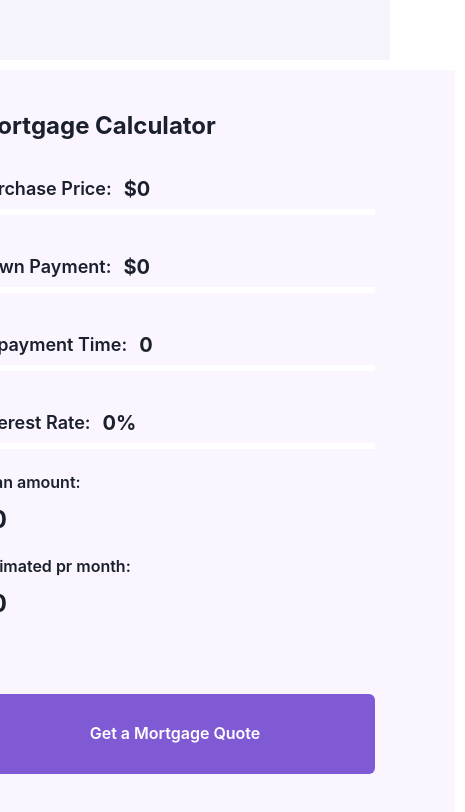
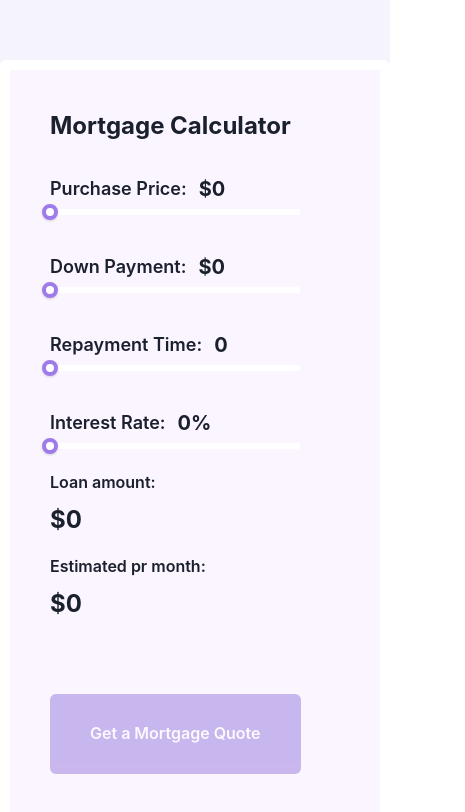
Before and after one commit to shoeJuice/mortgage-calculator, a React (Create React App) app: page / in a window 390 px wide. Shown: the top 812 px of the page, 465 px wide, since content can reach past the window. Built offline with nearby package versions, Linux system fonts and the light colour scheme.

Commit message:
Changes: Responsiveness edits to fix mobile issues

```diff
--- a/src/App.css
+++ b/src/App.css
@@ -1,5 +1,5 @@
 .App {
-
+  height: 100%;
 }
 
 .App-logo {
--- a/src/App.js
+++ b/src/App.js
@@ -1,38 +1,33 @@
-import logo from './logo.svg';
-import './App.css';
-import {ChakraProvider, Flex, HStack, Spacer, Button, Text, Heading} from '@chakra-ui/react'
-import SliderComponent from './components/SliderComponent';
-import CurrencyDisplayComponent from './components/CurrencyDisplayComponent';
-import React from 'react';
+import "./App.css";
+import { ChakraProvider, Flex, Button, Heading } from "@chakra-ui/react";
+import SliderComponent from "./components/SliderComponent";
+import CurrencyDisplayComponent from "./components/CurrencyDisplayComponent";
+import React from "react";
 
 function App() {
-
   const [purchasePrice, setpurchasePrice] = React.useState(0);
   const [downPayment, setDownPayment] = React.useState(0);
   const [repaymentTime, setRepaymentTime] = React.useState(0);
-  const [interestRate, setInterestRate] = React.useState(0.00);
+  const [interestRate, setInterestRate] = React.useState(0.0);
   const [loanAmount, setLoanAmount] = React.useState(0);
-  const [prMonth, setPrMonth] = React.useState(0);
   const [mortgageQuote, setMortgageQuote] = React.useState(0);
 
-
-  var formatter = new Intl.NumberFormat('en-US', {
-    style: 'currency',
-    currency: 'USD',
-    maximumFractionDigits: 0
-  })
+  var formatter = new Intl.NumberFormat("en-US", {
+    style: "currency",
+    currency: "USD",
+    maximumFractionDigits: 0,
+  });
 
   const calculateMortgageQuote = () => {
     const p = purchasePrice - downPayment;
-    const r = (interestRate / 12)
+    const r = interestRate / 12;
     const n = repaymentTime * 12;
 
-    const mp = p * (r * ((1+r) ^ n) / (((1+r)^n) - 1));
+    const mp = p * ((r * ((1 + r) ^ n)) / (((1 + r) ^ n) - 1));
 
-    setLoanAmount(p)
-    setMortgageQuote(mp)
-
-  }
+    setLoanAmount(p);
+    setMortgageQuote(mp);
+  };
 
   return (
     <ChakraProvider>
@@ -41,42 +36,99 @@ function App() {
         alignItems="center"
         flexDirection="column"
         height="100vh"
-        bg='#f5f3fb'
+        bg="#f5f3fb"
       >
         <Flex
           bgColor="purple.50"
           borderRadius={6}
           borderWidth={10}
           borderColor="white"
+          width="100%"
           flexDirection="column"
           padding={10}
           mt={10}
         >
-          <Heading as="h2" size="lg">Mortgage Calculator</Heading>
+          <Heading as="h2" size="lg">
+            Mortgage Calculator
+          </Heading>
           <Flex
-                justifyContent="center"
+            justifyContent="flex-start"
             alignItems="flex-start"
             flexDirection="row"
-                maxWidth='1400px'
+            maxWidth={["700px", "1400px"]}
             flexWrap="wrap"
             pb={8}
+          >
+            <SliderComponent
+              width={"400px"}
+              Placeholder={"Purchase Price"}
+              maxValue={15000000}
+              stateValue={formatter.format(purchasePrice)}
+              onChangeFunction={(val) => {
+                setpurchasePrice(val);
+              }}
+            />
+            <SliderComponent
+              width={"400px"}
+              Placeholder={"Down Payment"}
+              stateValue={formatter.format(downPayment)}
+              onChangeFunction={(val) => {
+                setDownPayment(val);
+              }}
+            />
+            <SliderComponent
+              width={"400px"}
+              Placeholder={"Repayment Time"}
+              stateValue={
+                repaymentTime === 0
+                  ? `${repaymentTime}`
+                  : repaymentTime === 1
+                  ? `${repaymentTime} year`
+                  : `${repaymentTime} years`
+              }
+              maxValue={40}
+              onChangeFunction={(val) => {
+                setRepaymentTime(val);
+              }}
+            />
+            <SliderComponent
+              width={"400px"}
+              Placeholder={"Interest Rate"}
+              stateValue={`${interestRate * 100}%`}
+              maxValue={100}
+              onChangeFunction={(val) => {
+                setInterestRate(parseFloat(val / 100));
+              }}
+            />
 
+            <CurrencyDisplayComponent
+              placeholderText={"Loan amount:"}
+              textValue={formatter.format(loanAmount)}
+            />
+            <CurrencyDisplayComponent
+              placeholderText={"Estimated pr month:"}
+              textValue={formatter.format(mortgageQuote)}
+            />
+          </Flex>
+          <Button
+            alignSelf="flex-start"
+            disabled={
+              purchasePrice === 0 ||
+              downPayment === 0 ||
+              repaymentTime === 0 ||
+              interestRate === 0
+            }
+            mt={10}
+            padding={10}
+            maxWidth="400px"
+            colorScheme="purple"
+            onClick={(e) => {
+              calculateMortgageQuote();
+            }}
           >
-                <SliderComponent width={'400px'} Placeholder={"Purchase Price"} maxValue={15000000} stateValue={formatter.format(purchasePrice)} onChangeFunction={(val) => {setpurchasePrice(val)}} />
-                <SliderComponent width={'400px'} Placeholder={"Down Payment"} stateValue={formatter.format(downPayment)} onChangeFunction={(val) => {setDownPayment(val)}} />
-                <SliderComponent width={'400px'} Placeholder={"Repayment Time"} stateValue={(repaymentTime === 0) ? `${repaymentTime}` : `${repaymentTime} years`} maxValue={40} onChangeFunction={(val) => {setRepaymentTime(val)}} />
-                <SliderComponent width={'400px'} Placeholder={"Interest Rate"} stateValue={`${interestRate * 100}%`} maxValue={100} onChangeFunction={(val) => {setInterestRate(parseFloat(val / 100))}} />
-                {/* Okay these two components below will take text input and convert it to a numerical value */}
-                <CurrencyDisplayComponent placeholderText={'Loan amount:'} textValue={formatter.format(loanAmount)} />
-                <CurrencyDisplayComponent placeholderText={'Estimated pr month:'} textValue={formatter.format((mortgageQuote))} />
-
+            Get a Mortgage Quote
+          </Button>
         </Flex>
-              <Button mt={10} padding={10} maxWidth='400px'colorScheme="purple" onClick={(e) => {
-                calculateMortgageQuote()
-              }}>Get a Mortgage Quote</Button>
-        </Flex>
-
-
       </Flex>
     </ChakraProvider>
   );
--- a/src/index.css
+++ b/src/index.css
@@ -1,4 +1,5 @@
-body {
+html, body {
+  height: 100vh;
   margin: 0;
   font-family: -apple-system, BlinkMacSystemFont, 'Segoe UI', 'Roboto', 'Oxygen',
     'Ubuntu', 'Cantarell', 'Fira Sans', 'Droid Sans', 'Helvetica Neue',
```
Also changed, not shown: 1 other file (tests, documents, lock files or other folders). Lines whose indentation alone changed are shown as unchanged.
